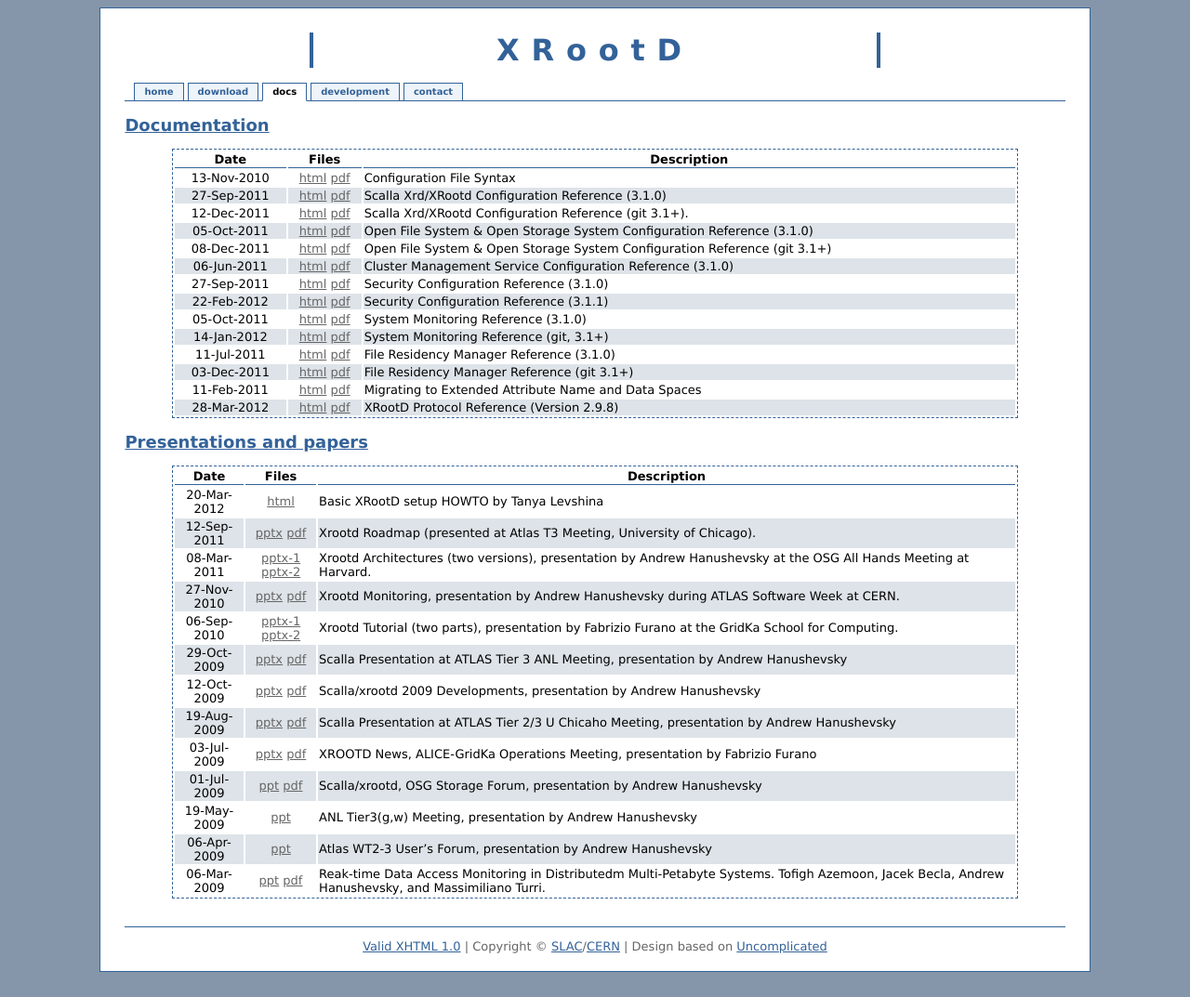
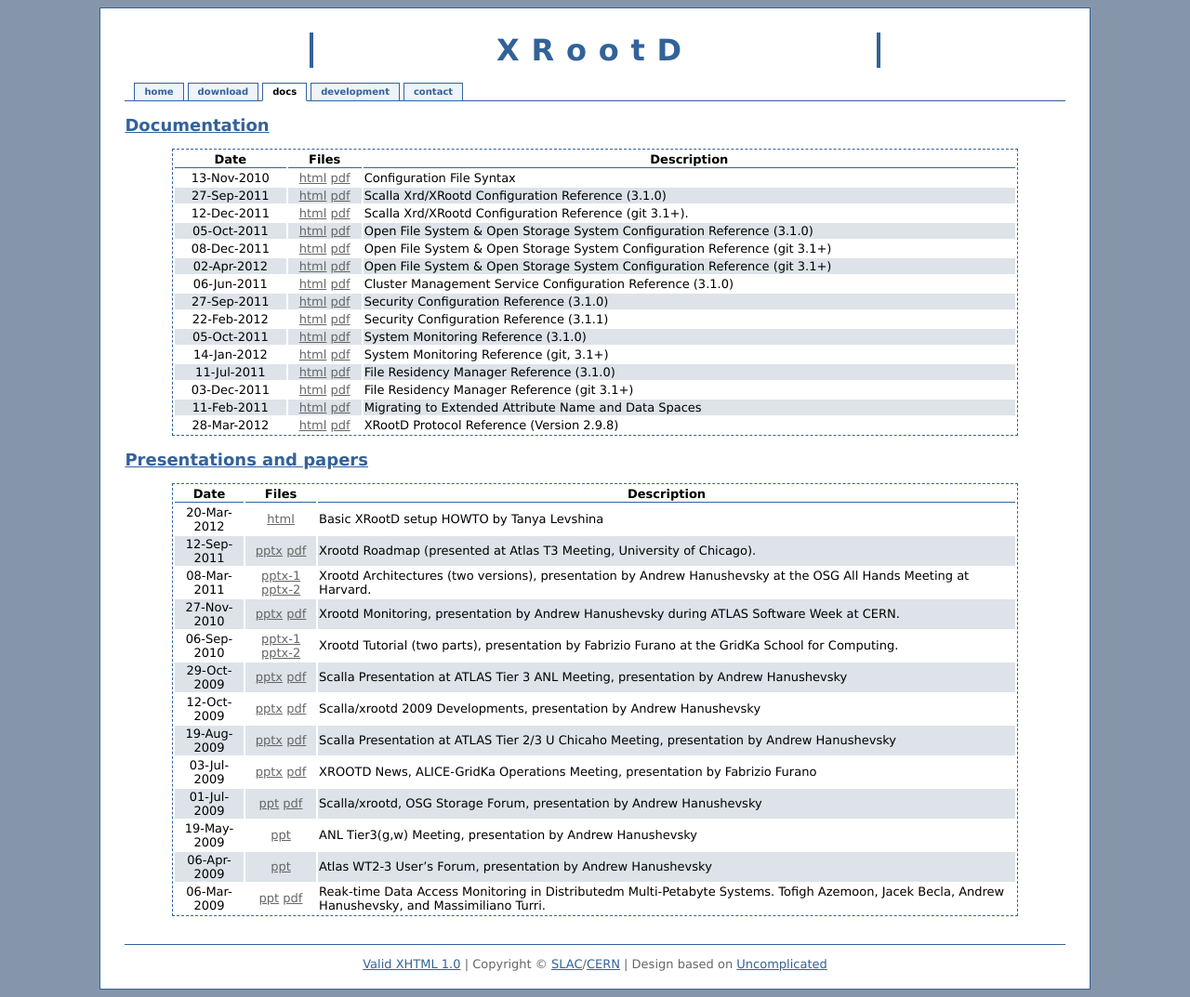
Before and after one commit to xrootd/xrootd-website, a Jekyll site: the page built from docs.md, in a window 1280 px wide. Shown: the whole page at 93% size. Built offline with Jekyll 4.4.1, drawn with Linux system fonts in a browser that asks for light colours; Markdown is read by kramdown in place of the engine named in the settings.

Commit message:
Add new ofs configuration manual for the 3.3.0 release (describes third party copy).

```diff
--- a/docs.md
+++ b/docs.md
@@ -14,6 +14,7 @@ Documentation
 |12-Dec-2011|[html](/doc/dev/xrd_config.htm) [pdf](/doc/dev/xrd_config.pdf)           |Scalla Xrd/XRootd Configuration Reference (git 3.1+).                         |
 |05-Oct-2011|[html](/doc/prod/ofs_config.htm) [pdf](/doc/prod/ofs_config.pdf)        |Open File System &amp; Open Storage System Configuration Reference (3.1.0)    |
 |08-Dec-2011|[html](/doc/dev/ofs_config.htm) [pdf](/doc/dev/ofs_config.pdf)          |Open File System &amp; Open Storage System Configuration Reference (git 3.1+) |
+|02-Apr-2012|[html](/doc/dev-3.3.0/ofs_config.htm) [pdf](/doc/dev-3.3.0/ofs_config.pdf)          |Open File System &amp; Open Storage System Configuration Reference (git 3.1+) |
 |06-Jun-2011|[html](/doc/prod/cms_config.htm) [pdf](/doc/prod/cms_config.pdf)        |Cluster Management Service Configuration Reference (3.1.0)                    |
 |27-Sep-2011|[html](/doc/prod/sec_config.htm) [pdf](/doc/prod/sec_config.pdf)        |Security Configuration Reference (3.1.0)                                      |
 |22-Feb-2012|[html](/doc/dev/sec_config.htm) [pdf](/doc/dev/sec_config.pdf)        |Security Configuration Reference (3.1.1)                                      |
```
